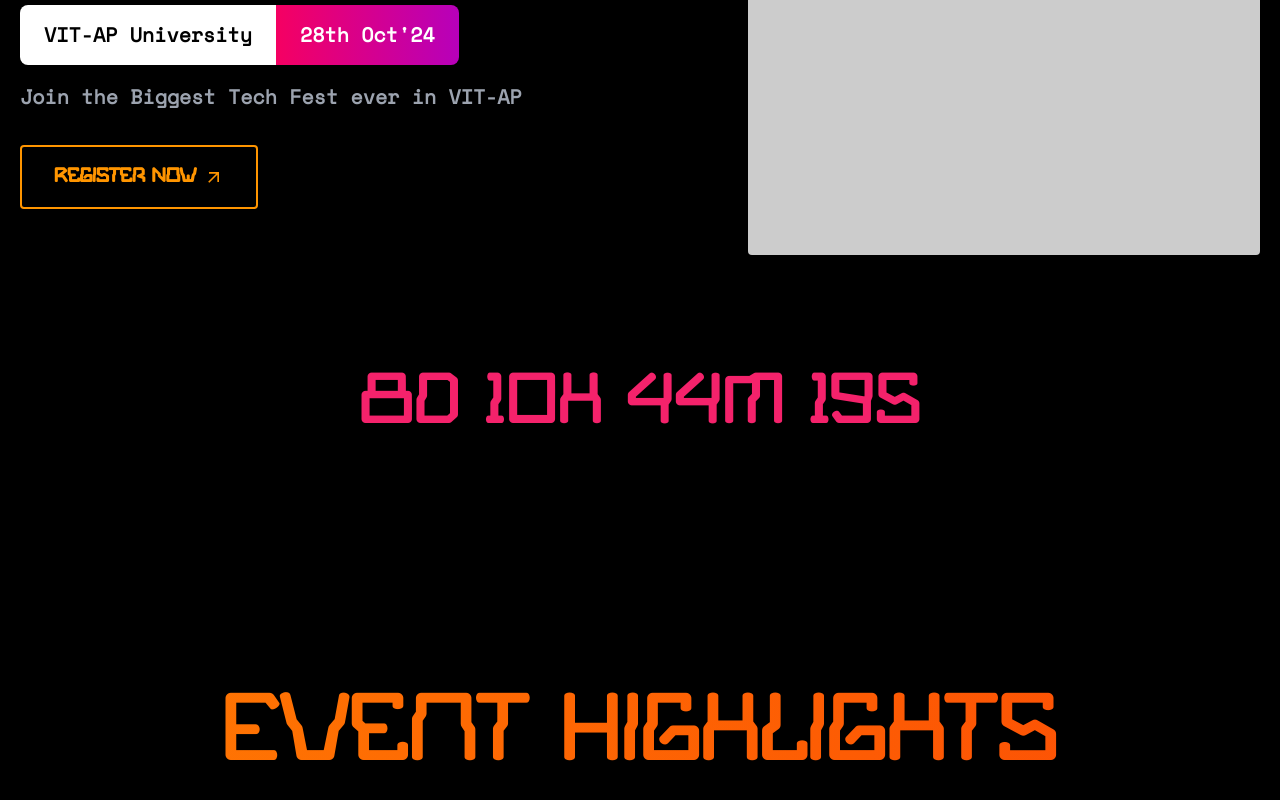
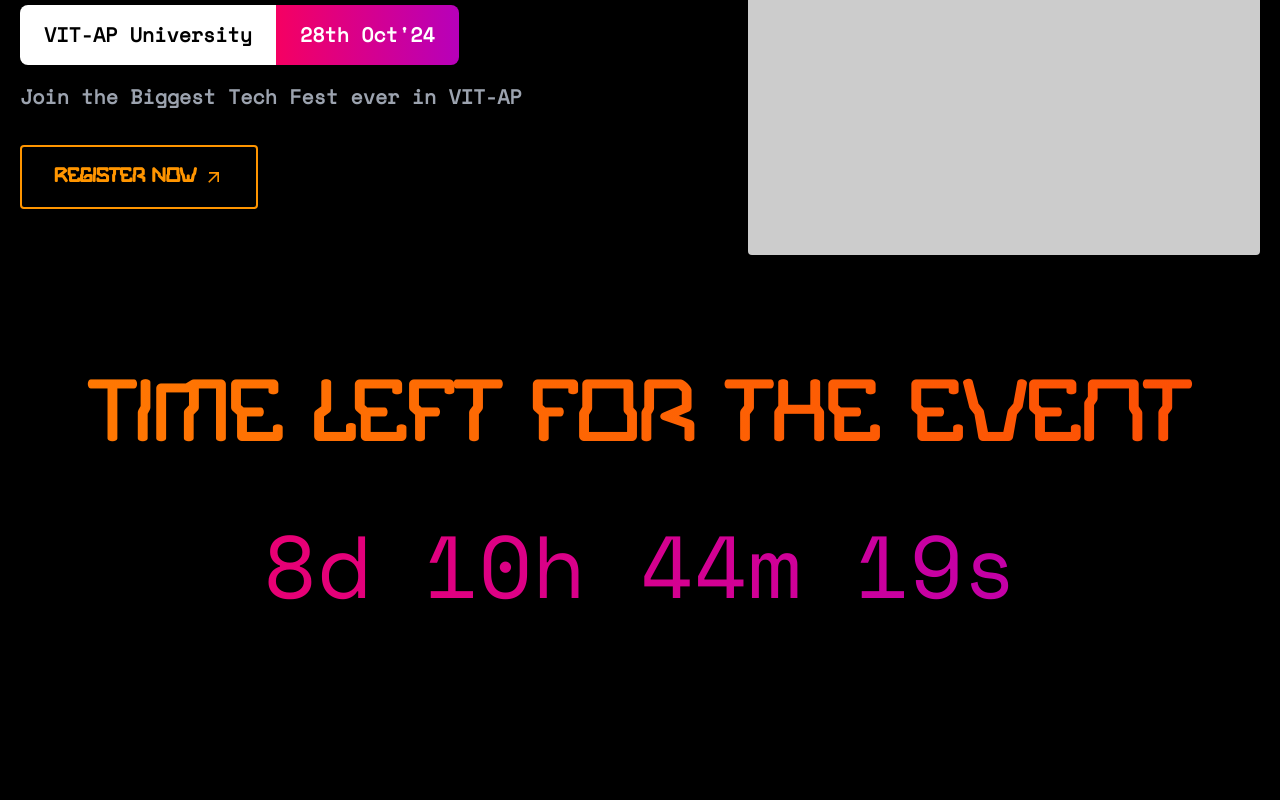
Before and after one commit to pranjal-kumar-0/vitaura-2025, a React (Create React App) app: page / in a window 1280 px wide. Shown: the part 464-1264 px from the top of the page. Built offline with nearby package versions, Linux system fonts and the light colour scheme.

Commit message:
made the counter as per the theme

```diff
--- a/src/components/countdown/countdowntimer.jsx
+++ b/src/components/countdown/countdowntimer.jsx
@@ -26,8 +26,27 @@ const CountdownTimer = ({ targetDate }) => {
 
   return (
     <div className="text-center">
-
-      <div className="mt-4 text-7xl font-fluxbox text-neongreen">
+      <h2
+        style={{
+          fontSize: '5.5em', // Increased heading size
+          background: 'linear-gradient(to right, #FF7B02, #FC4C05)',
+          WebkitBackgroundClip: 'text',
+          color: 'transparent',
+          fontFamily: 'fluxbox'
+        }}
+      >
+        Time left for the event
+      </h2>
+      <div
+        style={{
+          fontSize: '5.5em', // Increased counter size
+          background: 'linear-gradient(to right, #F50062, #b700ba)',
+          WebkitBackgroundClip: 'text',
+          color: 'transparent',
+          fontFamily: 'spacemono', // Font for numbers
+        }}
+        className="mt-4"
+      >
         {timeLeft.days}d {timeLeft.hours}h {timeLeft.minutes}m {timeLeft.seconds}s
       </div>
     </div>
```
